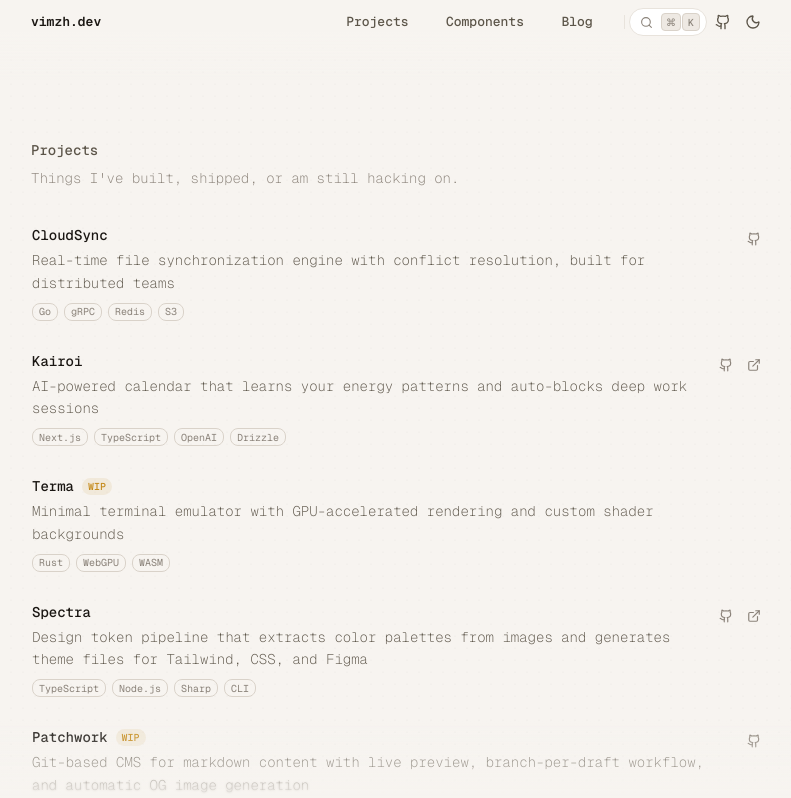
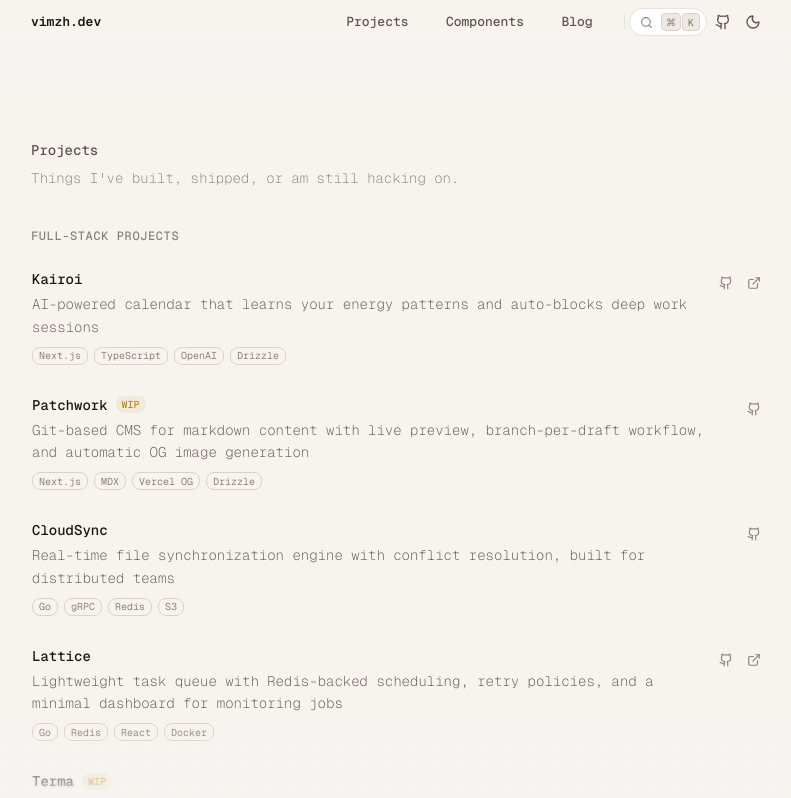
Before and after one commit to vimzh/vimzh.dev, a Next.js app: page /projects in a window 1280 px wide. Shown: the top 798 px of the page, without its empty margins (241-1032 px from the left). Built offline with nearby package versions, Linux system fonts and the light colour scheme.

Commit message:
feat: separate projects page with fullstack and landing page categories

```diff
--- a/src/app/projects/page.tsx
+++ b/src/app/projects/page.tsx
@@ -4,33 +4,25 @@ import Link from "next/link";
 import { Badge } from "@/components/ui/badge";
 import { projects } from "@/lib/content";
 
+import type { Project } from "@/lib/content";
 import type { Metadata } from "next";
 
 export const metadata: Metadata = {
   title: "Projects",
   description:
-    "Projects by vimzh — full-stack apps, developer tools, and open source work.",
+    "Projects by vimzh — full-stack apps, landing pages, developer tools, and open source work.",
   alternates: {
     canonical: "/projects",
   },
 };
 
-export default function ProjectsPage() {
-  return (
-    <section className="mx-auto w-[60%] max-w-7xl px-4 pt-24 pb-16">
-      <h1 className="font-mono text-sm font-medium text-foreground-secondary">
-        Projects
-      </h1>
-      <p className="mt-2 text-sm text-foreground-tertiary">
-        Things I&apos;ve built, shipped, or am still hacking on.
-      </p>
+const categories: { key: Project["category"]; label: string }[] = [
+  { key: "fullstack", label: "Full-Stack Projects" },
+  { key: "landing-page", label: "Landing Pages" },
+];
 
-      <div className="mt-6 flex flex-col gap-1">
-        {projects.map((project) => (
-          <div
-            key={project.name}
-            className="group/card relative flex items-start justify-between gap-4 rounded-lg border border-transparent px-3 py-3 -mx-3 transition-all duration-[var(--duration-fast)] ease-[var(--ease-out)] hover:border-border-subtle hover:bg-background hover:shadow-md"
-          >
+const ProjectCard = ({ project }: { project: Project }) => (
+  <div className="group/card relative flex items-start justify-between gap-4 rounded-lg border border-transparent px-3 py-3 -mx-3 transition-all duration-[var(--duration-fast)] ease-[var(--ease-out)] hover:border-border-subtle hover:bg-background hover:shadow-md">
     <div className="min-w-0">
       <div className="flex items-center gap-2">
         <span className="text-sm font-medium text-foreground">
@@ -83,8 +75,35 @@ export default function ProjectsPage() {
       )}
     </div>
   </div>
+);
+
+export default function ProjectsPage() {
+  return (
+    <section className="mx-auto w-[60%] max-w-7xl px-4 pt-24 pb-16">
+      <h1 className="font-mono text-sm font-medium text-foreground-secondary">
+        Projects
+      </h1>
+      <p className="mt-2 text-sm text-foreground-tertiary">
+        Things I&apos;ve built, shipped, or am still hacking on.
+      </p>
+
+      {categories.map(({ key, label }) => {
+        const items = projects.filter((p) => p.category === key);
+        if (items.length === 0) return null;
+
+        return (
+          <div key={key} className="mt-10">
+            <h2 className="font-mono text-xs font-medium uppercase tracking-wider text-foreground-tertiary">
+              {label}
+            </h2>
+            <div className="mt-3 flex flex-col gap-1">
+              {items.map((project) => (
+                <ProjectCard key={project.name} project={project} />
               ))}
             </div>
+          </div>
+        );
+      })}
     </section>
   );
 }
--- a/src/content/projects.json
+++ b/src/content/projects.json
@@ -1,42 +1,48 @@
 [
+  {
+    "name": "Kairoi",
+    "description": "AI-powered calendar that learns your energy patterns and auto-blocks deep work sessions",
+    "tags": ["Next.js", "TypeScript", "OpenAI", "Drizzle"],
+    "category": "fullstack",
+    "url": "https://kairoi.app",
+    "github": "https://github.com/vimzh/kairoi"
+  },
+  {
+    "name": "Patchwork",
+    "description": "Git-based CMS for markdown content with live preview, branch-per-draft workflow, and automatic OG image generation",
+    "tags": ["Next.js", "MDX", "Vercel OG", "Drizzle"],
+    "category": "fullstack",
+    "github": "https://github.com/vimzh/patchwork",
+    "wip": true
+  },
   {
     "name": "CloudSync",
     "description": "Real-time file synchronization engine with conflict resolution, built for distributed teams",
     "tags": ["Go", "gRPC", "Redis", "S3"],
+    "category": "fullstack",
     "github": "https://github.com/vimzh/cloudsync"
   },
   {
-    "name": "Kairoi",
-    "description": "AI-powered calendar that learns your energy patterns and auto-blocks deep work sessions",
-    "tags": ["Next.js", "TypeScript", "OpenAI", "Drizzle"],
-    "url": "https://kairoi.app",
-    "github": "https://github.com/vimzh/kairoi"
+    "name": "Lattice",
+    "description": "Lightweight task queue with Redis-backed scheduling, retry policies, and a minimal dashboard for monitoring jobs",
+    "tags": ["Go", "Redis", "React", "Docker"],
+    "category": "fullstack",
+    "github": "https://github.com/vimzh/lattice",
+    "url": "https://lattice.run"
   },
   {
     "name": "Terma",
     "description": "Minimal terminal emulator with GPU-accelerated rendering and custom shader backgrounds",
     "tags": ["Rust", "WebGPU", "WASM"],
+    "category": "fullstack",
     "wip": true
   },
   {
     "name": "Spectra",
     "description": "Design token pipeline that extracts color palettes from images and generates theme files for Tailwind, CSS, and Figma",
     "tags": ["TypeScript", "Node.js", "Sharp", "CLI"],
+    "category": "landing-page",
     "github": "https://github.com/vimzh/spectra",
     "url": "https://spectra.dev"
-  },
-  {
-    "name": "Patchwork",
-    "description": "Git-based CMS for markdown content with live preview, branch-per-draft workflow, and automatic OG image generation",
-    "tags": ["Next.js", "MDX", "Vercel OG", "Drizzle"],
-    "github": "https://github.com/vimzh/patchwork",
-    "wip": true
-  },
-  {
-    "name": "Lattice",
-    "description": "Lightweight task queue with Redis-backed scheduling, retry policies, and a minimal dashboard for monitoring jobs",
-    "tags": ["Go", "Redis", "React", "Docker"],
-    "github": "https://github.com/vimzh/lattice",
-    "url": "https://lattice.run"
   }
 ]
--- a/src/content/site.json
+++ b/src/content/site.json
@@ -38,7 +38,7 @@
     }
   ],
   "navLinks": [
-    { "label": "Projects", "href": "/", "key": "p" },
+    { "label": "Projects", "href": "/projects", "key": "p" },
     { "label": "Components", "href": "/components", "key": "c" },
     { "label": "Blog", "href": "/blog", "key": "b" }
   ],
@@ -53,10 +53,10 @@
       },
       {
         "id": "portfolio",
-        "label": "Portfolio",
-        "href": "/",
+        "label": "Projects",
+        "href": "/projects",
         "icon": "layout-grid",
-        "keywords": ["work", "projects", "showcase"]
+        "keywords": ["work", "projects", "showcase", "portfolio"]
       },
       {
         "id": "components",
--- a/src/lib/content.ts
+++ b/src/lib/content.ts
@@ -72,6 +72,7 @@ export type Project = {
   name: string;
   description: string;
   tags: string[];
+  category: "fullstack" | "landing-page";
   url?: string;
   github?: string;
   wip?: boolean;
```
Lines whose indentation alone changed are shown as unchanged.
